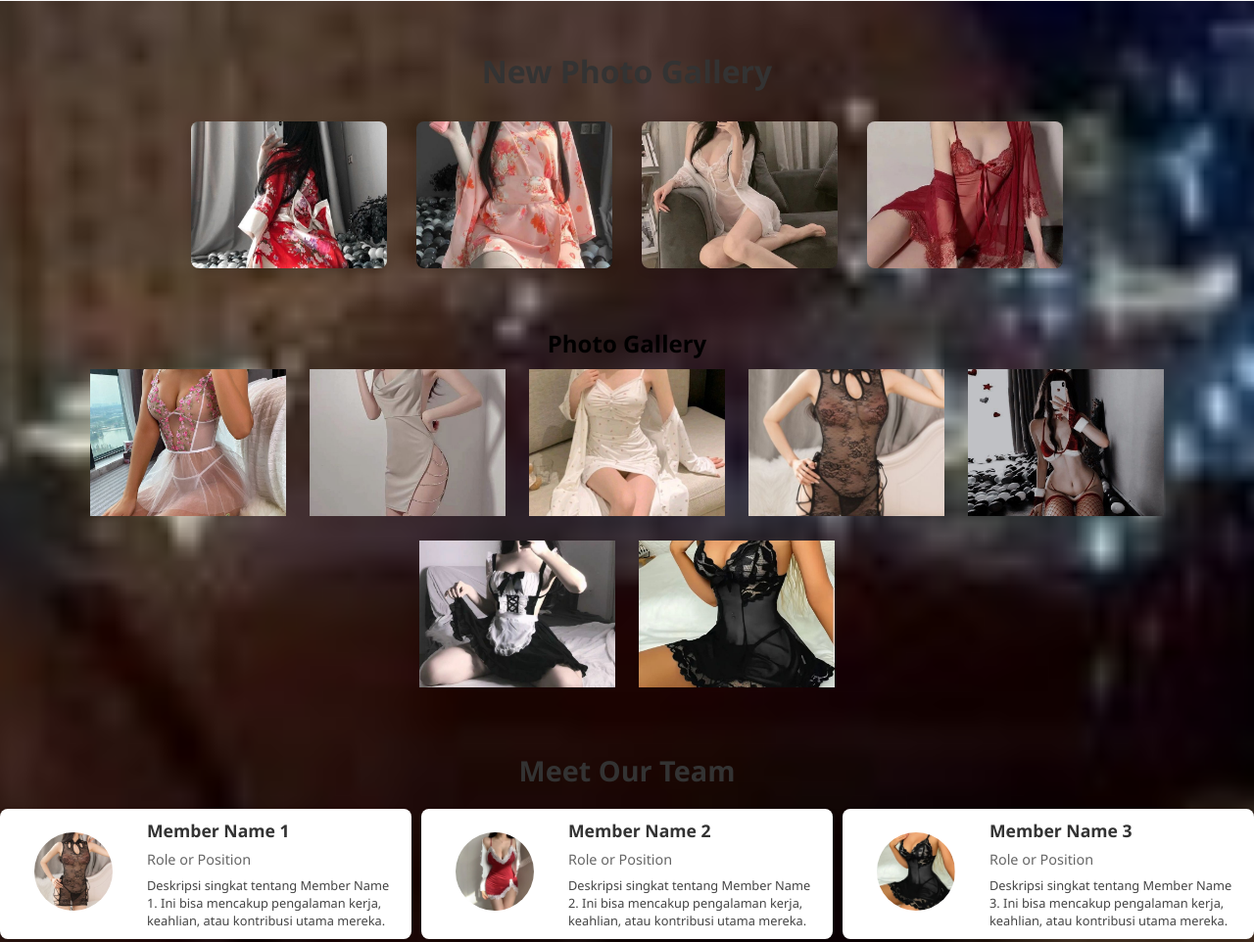
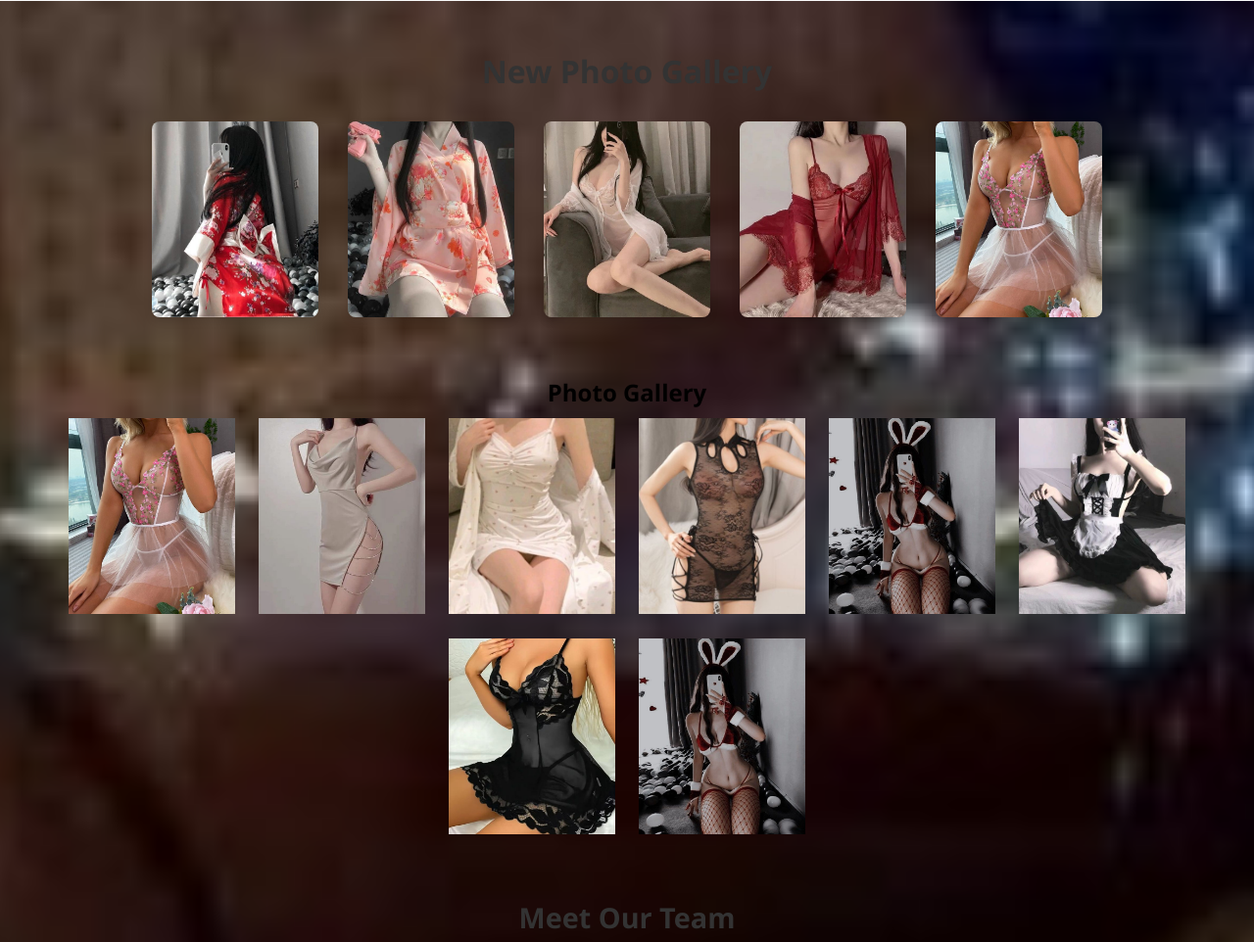
Before and after one commit to thorne-voa/inspirasi.github.io, a plain HTML site: page index.html in a window 1280 px wide. Shown: the part 1420-2382 px from the top of the page at 98% size. Drawn offline with Linux system fonts and the light colour scheme; files whose address does not match are found by name.

Commit message:
Update index.html

```diff
--- a/index.html
+++ b/index.html
@@ -37,8 +37,8 @@
       margin-top: 50px;
     }
     .photos img {
-      width: 200px;
-      height: 150px;
+      width: 170px;
+      height: 200px;
       object-fit: cover;
       margin: 10px;
     }
@@ -263,6 +263,11 @@
           alt="New Image 3"
           data-description="Deskripsi untuk New Image 4"
         />
+        <img
+          src="assets/img/foto9.jpeg"
+          alt="New Image 3"
+          data-description="Deskripsi untuk New Image 4"
+        />
         <!-- Tambahkan lebih banyak gambar sesuai kebutuhan -->
       </div>
     </div>
@@ -303,6 +308,11 @@
         />
         <img
           src="assets/img/foto15.jpeg"
+          alt="Image 3"
+          data-description="Deskripsi untuk Image 3"
+        />
+        <img
+          src="assets/img/foto16.jpeg"
           alt="Image 3"
           data-description="Deskripsi untuk Image 3"
         />
```
